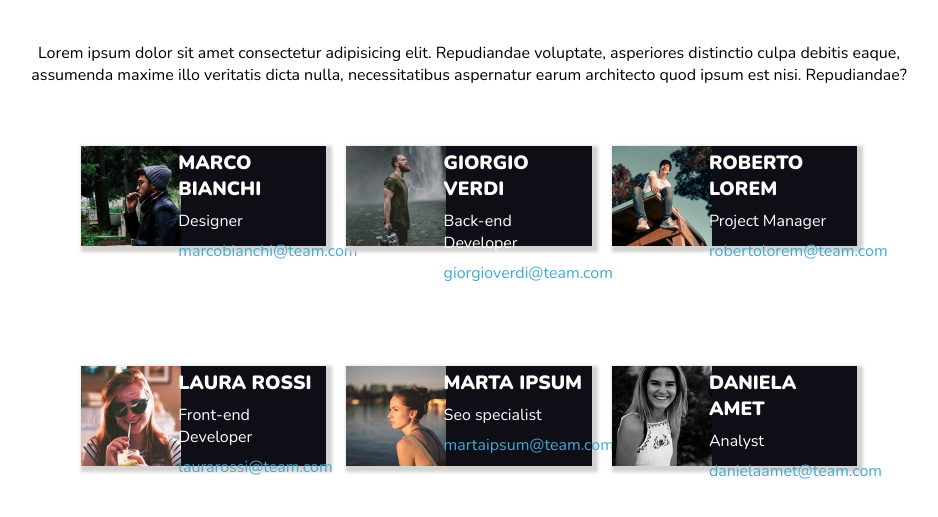
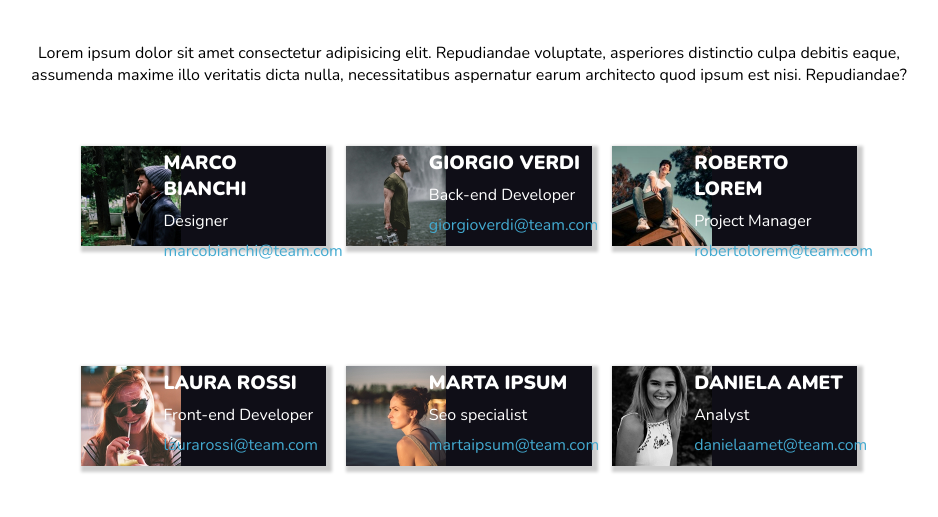
Before and after one commit to GiosciaFra/html-css-float-cards, a plain HTML site: page index.html in a window 1280 px wide. Shown: the part 129-646 px from the top of the page, without its empty margins (171-1109 px from the left). Drawn offline with nearby package versions, Linux system fonts and the light colour scheme.

Commit message:
fixato 'box-shadow' ed esercizio finito!

```diff
--- a/css/style.css
+++ b/css/style.css
@@ -49,7 +49,7 @@ section {
     position: relative;
     background-color: rgb(15, 14, 23);
     background-size: cover;
-    box-shadow: 3px 3px 3px 3px rgb(212, 209, 209);
+    box-shadow: 3px 3px 3px 3px rgba(0, 0, 0, 0.2);
 
 }
 
@@ -59,7 +59,7 @@ section {
     top: 0;
     right: 0;
     bottom: 0px;
-    left: 38%;
+    left: 32%;
     text-align: left;
 }
 
```
